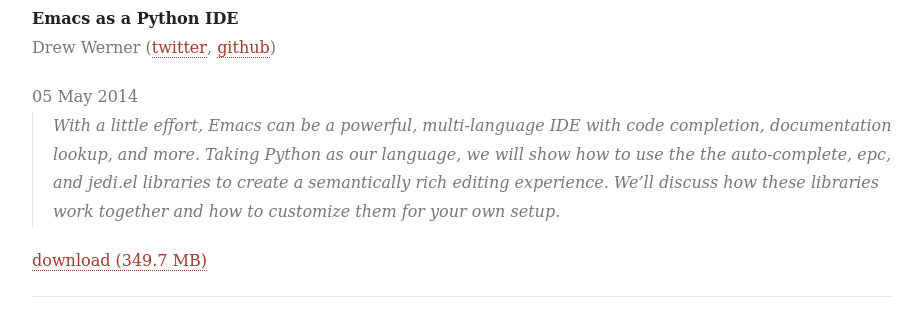
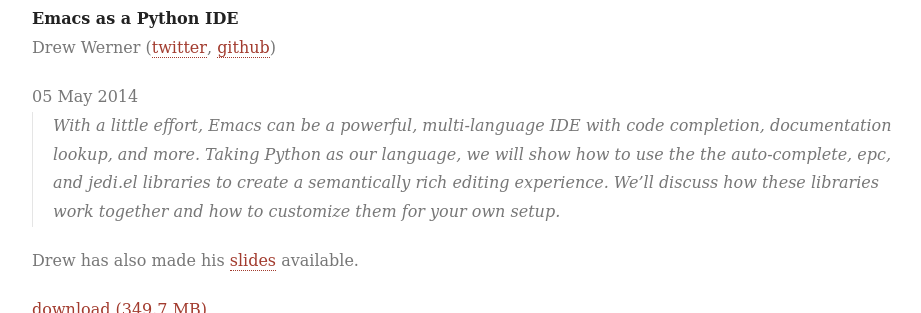
Before and after one commit to emacsnyc/emacsnyc.github.io, a Jekyll site: the page built from videos.md, in a window 1280 px wide and 900 px high, scrolled down 739 px, cut to the strip 9-322 px from the top of the window. Shown: the whole strip, without its empty margins (178-1099 px from the left). Built offline with Jekyll 4.4.1, drawn with Linux system fonts in a browser that asks for light colours.

Commit message:
add link to Drew's slides

```diff
--- a/videos.md
+++ b/videos.md
@@ -18,6 +18,8 @@ Drew Werner ([twitter](https://twitter.com/wernerdrew), [github](https://github.
 <time datetime="2014-05-05">05 May 2014</time>
 
 > With a little effort, Emacs can be a powerful, multi-language IDE with code completion, documentation lookup, and more. Taking Python as our language, we will show how to use the the auto-complete, epc, and jedi.el libraries to create a semantically rich editing experience. We’ll discuss how these libraries work together and how to customize them for your own setup.
+
+Drew has also made his [slides](https://s3-us-west-2.amazonaws.com/emacsnyc/documents/using-emacs-as-a-python-ide.pdf) available.
 
 [download (349.7 MB)](https://s3-us-west-2.amazonaws.com/emacsnyc/videos/emacs-as-a-python-ide.mp4)
 
```
